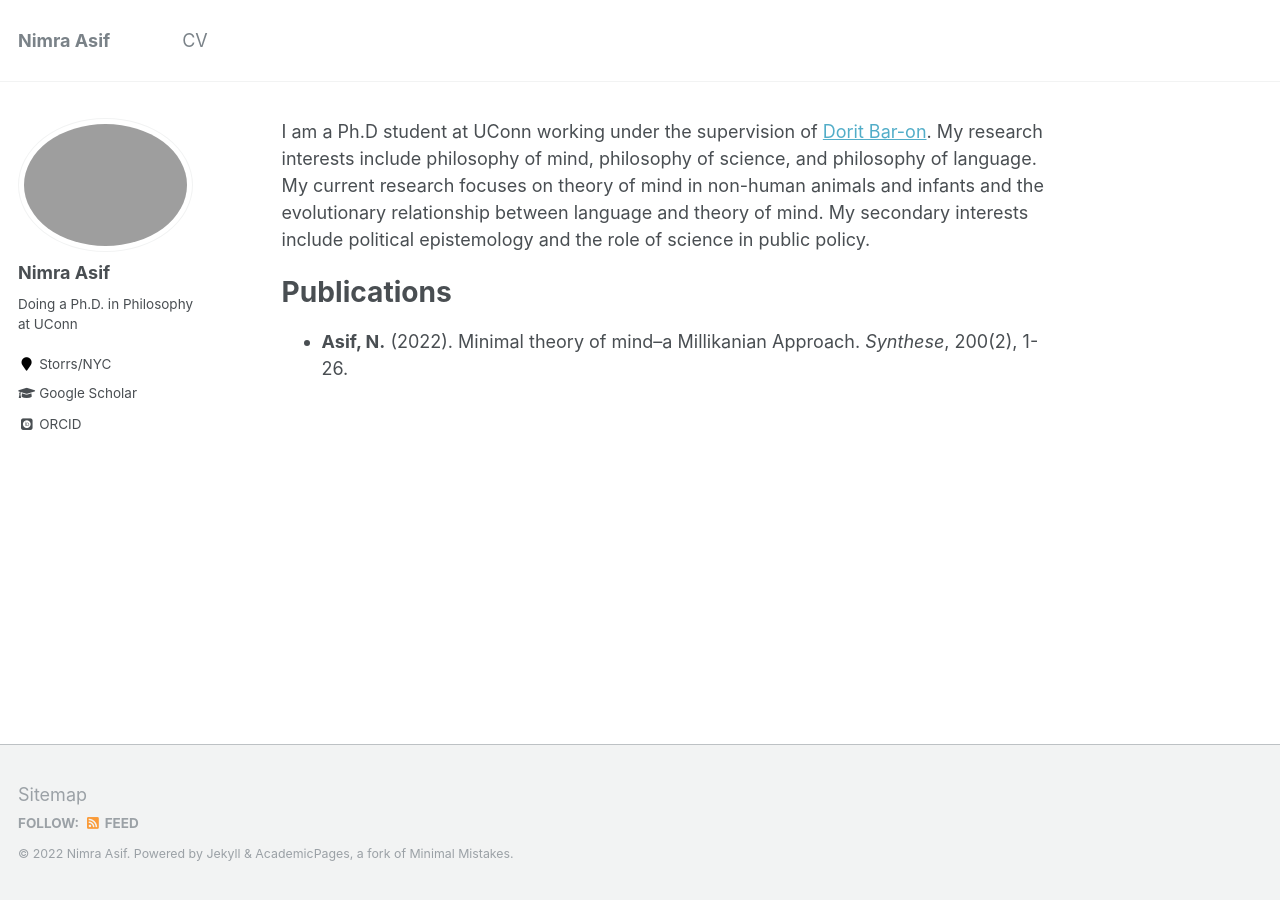
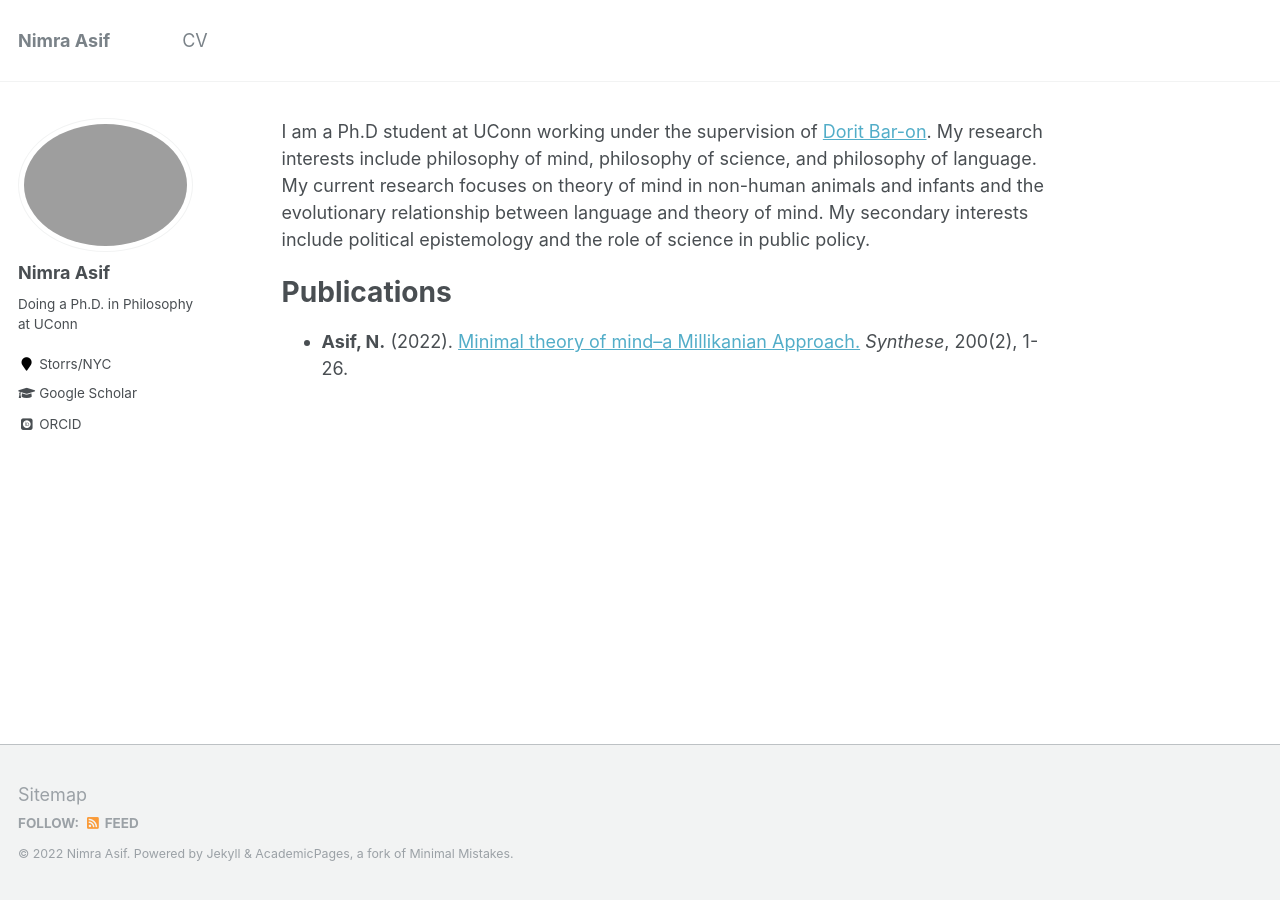
Before and after one commit to nimraaasif/nimraaasif.github.io, a Jekyll site: the page built from _pages/about.md, in a window 1280 px wide. Built offline with Jekyll 4.4.1, drawn with Linux system fonts in a browser that asks for light colours; some web fonts are replaced; part of the change alters nothing that is shown.

Commit message:
Added paper

```diff
--- a/_pages/about.md
+++ b/_pages/about.md
@@ -13,4 +13,4 @@ I am a Ph.D student at UConn working under the supervision of [Dorit Bar-on](htt
 
 Publications
 ======
-  * **Asif, N.** (2022). Minimal theory of mind–a Millikanian Approach. *Synthese*, 200(2), 1-26.
+  * **Asif, N.** (2022). [Minimal theory of mind–a Millikanian Approach.](/files/Minimal_Theory_of_Mind–A_Millikanian_Approach.pdf) *Synthese*, 200(2), 1-26.
```
Also changed, not shown: 3 other files.
